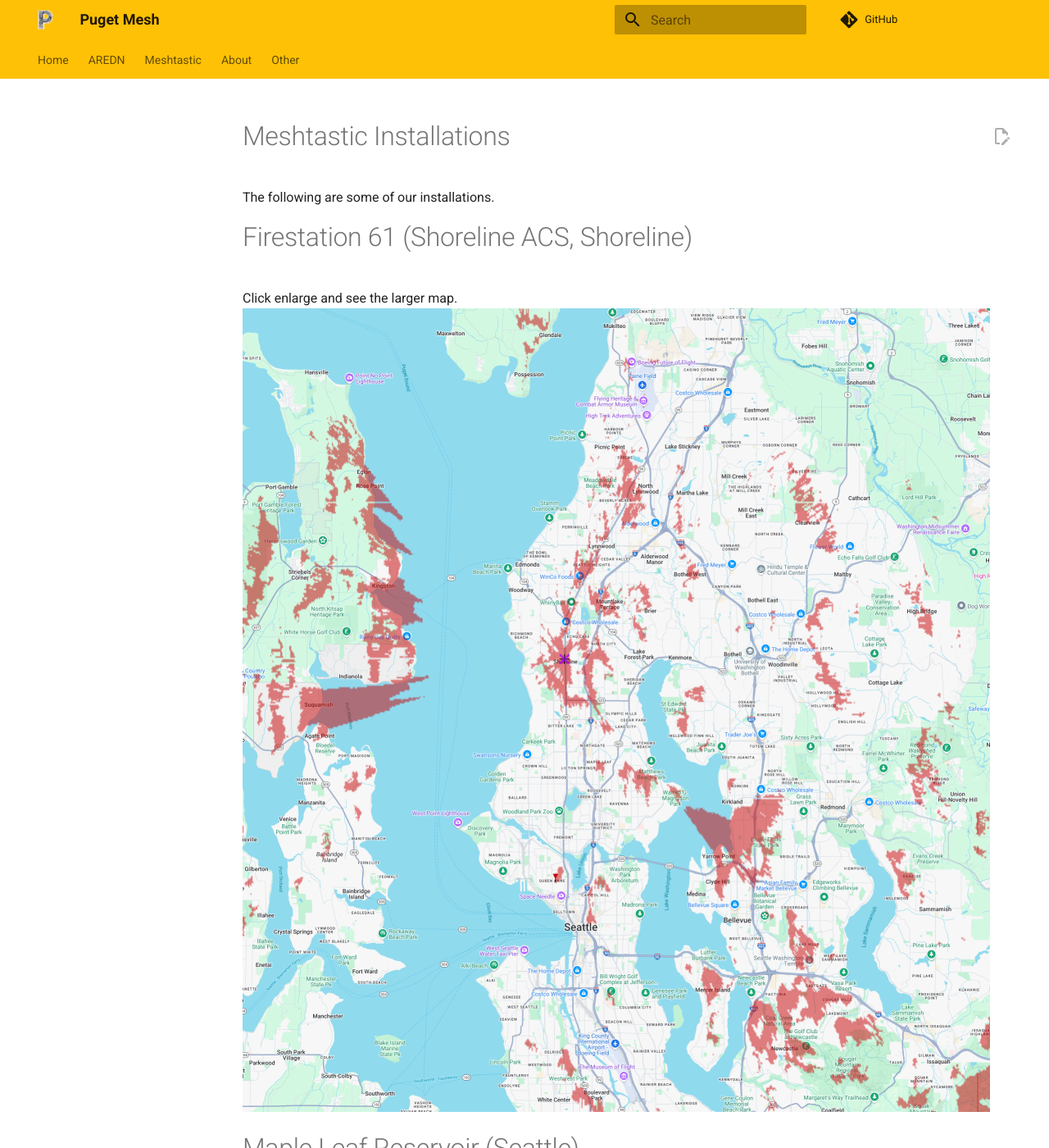
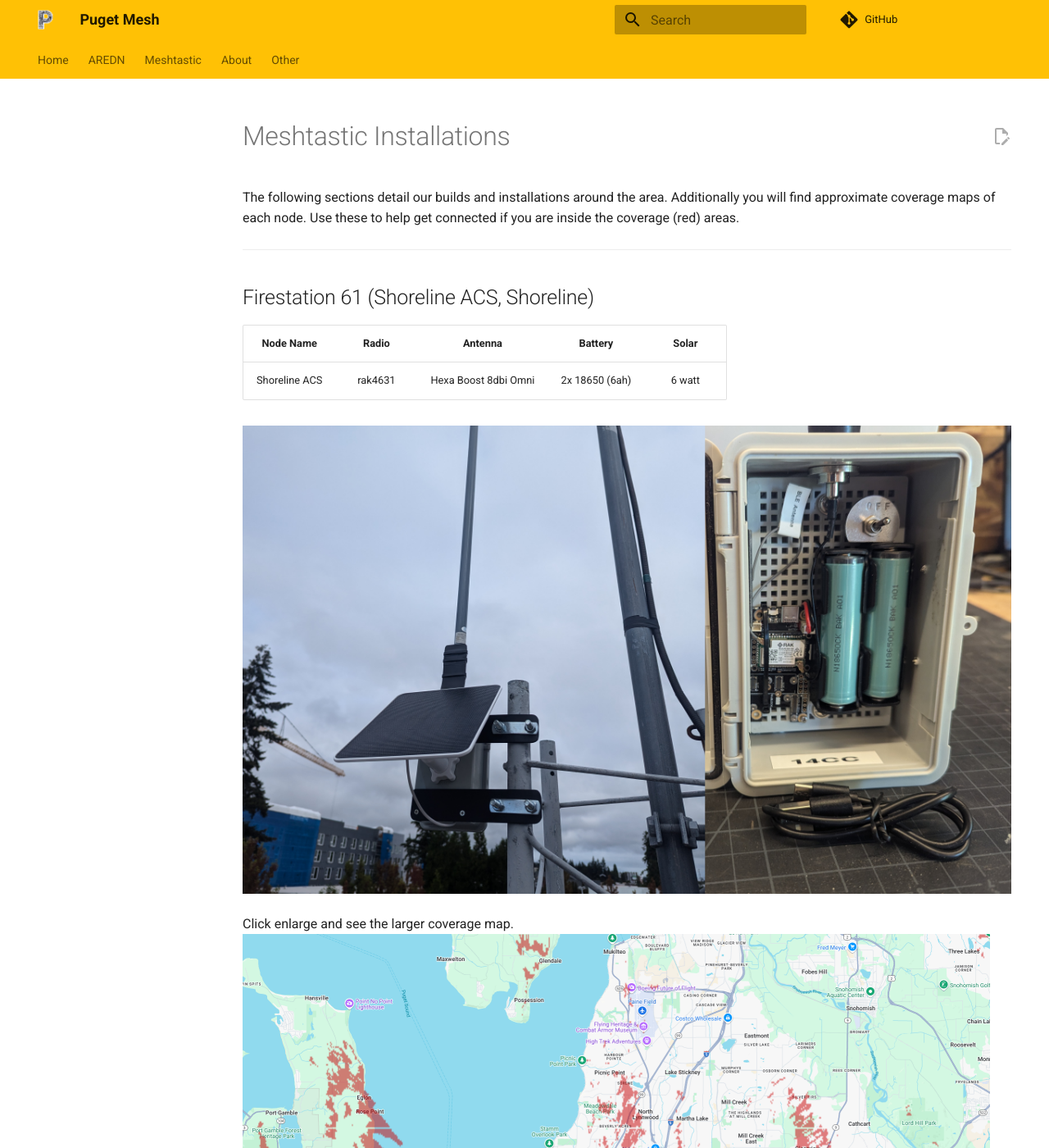
Before and after one commit to pugetmesh/pugetmesh.github.io, an MkDocs documentation site: the page built from docs/meshtastic/installations.md, in a window 1280 px wide and 1400 px high. Shown: the whole window at 82% size. Built offline with MkDocs 1.6.1 and Material for MkDocs 9.7.7, drawn with Linux system fonts in a browser that asks for light colours; comment, search, counter and statistics services are not loaded; some of the changed text lies outside the part shown.

Commit message:
Adding pictures and details to Meshtastic Installations, and a link from the Meshtastic page.

```diff
--- a/docs/meshtastic/installations.md
+++ b/docs/meshtastic/installations.md
@@ -1,18 +1,40 @@
 # Meshtastic Installations
-The following are some of our installations.
+The following sections detail our builds and installations around the area. Additionally you will find approximate coverage maps of each node. Use these to help get connected if you are inside the coverage (red) areas.
 
-# Firestation 61 (Shoreline ACS, Shoreline)
+---
+## Firestation 61 (Shoreline ACS, Shoreline)
 
-Click enlarge and see the larger map.
+Node Name | Radio | Antenna | Battery | Solar
+:---: | :---: | :---: | :---: | :---:
+Shoreline ACS | rak4631 | Hexa Boost 8dbi Omni | 2x 18650 (6ah) | 6 watt
+
+![Shoreline ACS Meshtastic Node](/media/ShorelineACS_MeshtasticNode.png)
+
+Click enlarge and see the larger coverage map.
 [![Maple Leaf Node Coverage Map](/media/Firestation61_sml.png)](/media/Firestation61_big.png)
 
-# Maple Leaf Reservoir (Seattle)
+---
+## Maple Leaf Reservoir (Seattle)
 
-Click enlarge and see the larger map.
+Node Name | Radio | Antenna | Battery | Solar
+:---: | :---: | :---: | :---: | :---:
+PugetMesh.org - Maple Leaf Apartments | rak4631 | Alfa 5dbi Omni | 1x 18650 (3ah) | 6 watt
+
+![Puget Mesh Node Version 3](/media/PugetMesh_NodeV3.png)
+[![Puget Mesh Maple Leaf Meshtastic Node](/media/MLA_Node.jpg)](/media/MLA_Node.jpg)
+
+Click enlarge and see the larger coverage map.
 [![Maple Leaf Node Coverage Map](/media/MapleLeaf_sml.png)](/media/MapleLeaf_big.png)
 
 
-# North City (Shoreline)
+---
+## North City (Shoreline)
 
-Click enlarge and see the larger map.
+Node Name | Radio | Antenna | Battery | Solar
+:---: | :---: | :---: | :---: | :---:
+Shoreline ACS | rak4631 | Alfa 5dbi Omni | 1x 18650 (3ah) | 6 watt
+
+This location uses the same node build as Maple Leaf Reservoir.
+
+Click enlarge and see the larger coverage map.
 [![Maple Leaf Node Coverage Map](/media/NorthCity_sml.png)](/media/NorthCity_big.png)
```
Also changed, not shown: docs/meshtastic/index.md (+2 -3 lines), docs/media/PugetMesh_NodeV3.png (added), docs/media/ShorelineACS_MeshtasticNode.png (added).
